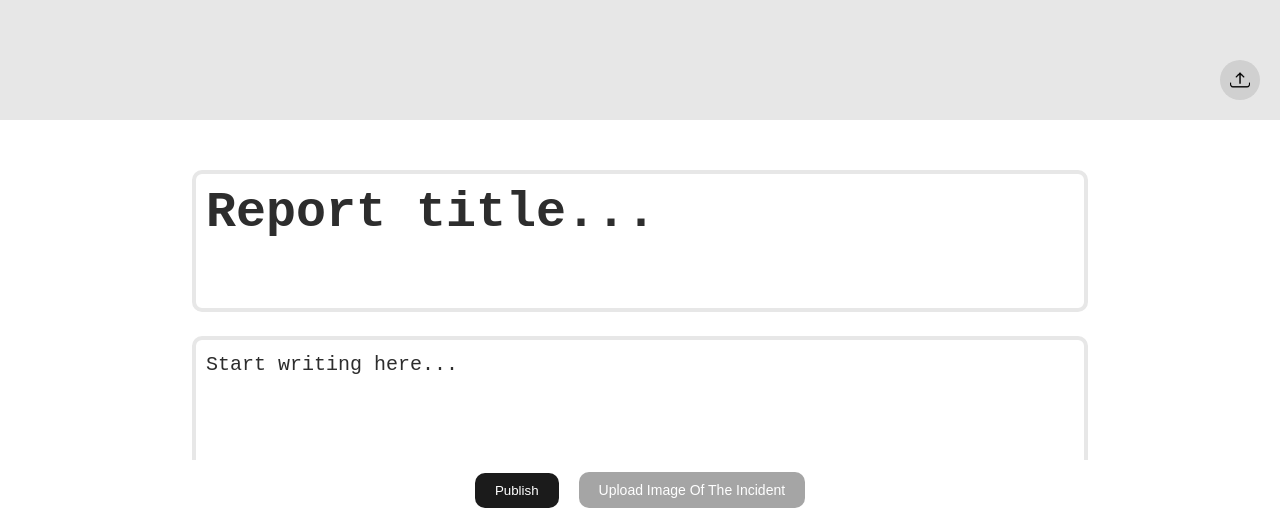
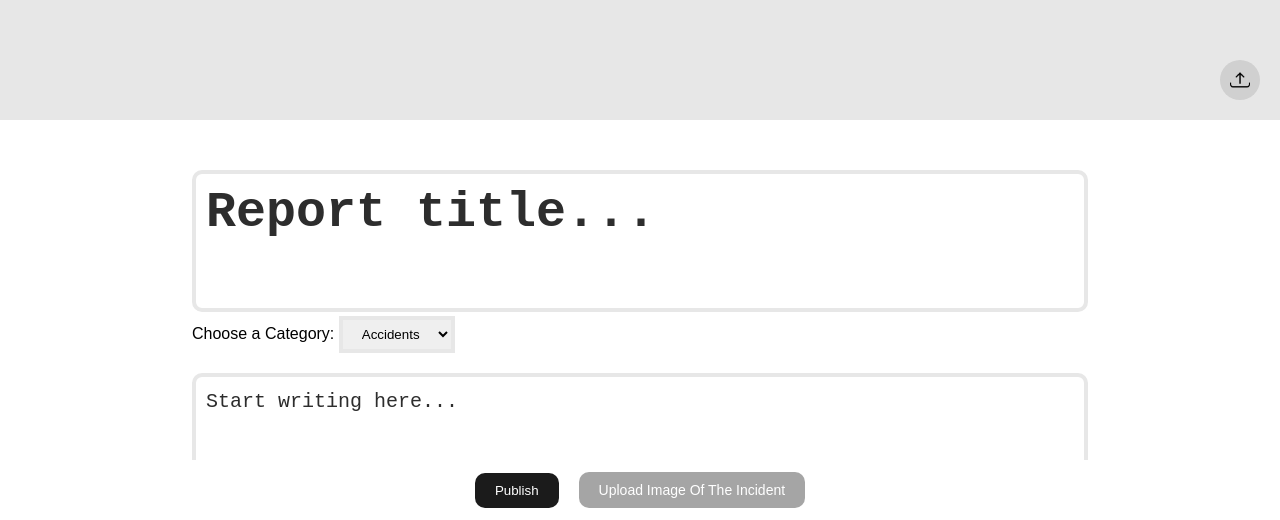
Before and after one commit to Omolara5861/Reporting-App, a website: page www/editor.html in a window 1280 px wide. Shown: the part 280-800 px from the top of the page. Drawn offline with Linux system fonts and the light colour scheme.

Commit message:
added categories input

```diff
--- a/config.xml
+++ b/config.xml
@@ -2,10 +2,10 @@
 <widget id="io.cordova.hellocordova" version="1.0.0" xmlns="http://www.w3.org/ns/widgets" xmlns:cdv="http://cordova.apache.org/ns/1.0">
     <name>HelloCordova</name>
     <description>
-        A sample Apache Cordova application that responds to the deviceready event.
+        Incident Reporting Application
     </description>
-    <author email="dev@cordova.apache.org" href="http://cordova.io">
-        Apache Cordova Team
+    <author email="debbiegterra@gmail.com" href="https://omolara5861.github.io/Personal-Website/">
+        Omolara
     </author>
     <content src="index.html" />
     <access origin="*" />
--- a/www/css/editor.css
+++ b/www/css/editor.css
@@ -58,6 +58,11 @@ textarea::-webkit-scrollbar-thumb{
     border: none;
     padding: 10px;
     border-radius: 10px;
+}
+
+select {
+    padding: 6px 15px;
+    outline: 0;
 }
 
 .border {
--- a/www/editor.html
+++ b/www/editor.html
@@ -19,6 +19,13 @@
 
     <div class="blog">
         <textarea type="text" class="title border" placeholder="Report title..."></textarea>
+        <label for="categories">Choose a Category:</label>
+        <select id="categories" name="categories" size="1" class="border">
+        <option value="accidents">Accidents</option>
+        <option value="fighting">Fighting</option>
+        <option value="rioting">Rioting</option>
+        <option value="other">Other</option>
+        </select>
         <textarea type="text" class="article border" placeholder="Start writing here..."></textarea>
     </div>
 
```
Also changed, not shown: www/index.html (+2 -2 lines).
